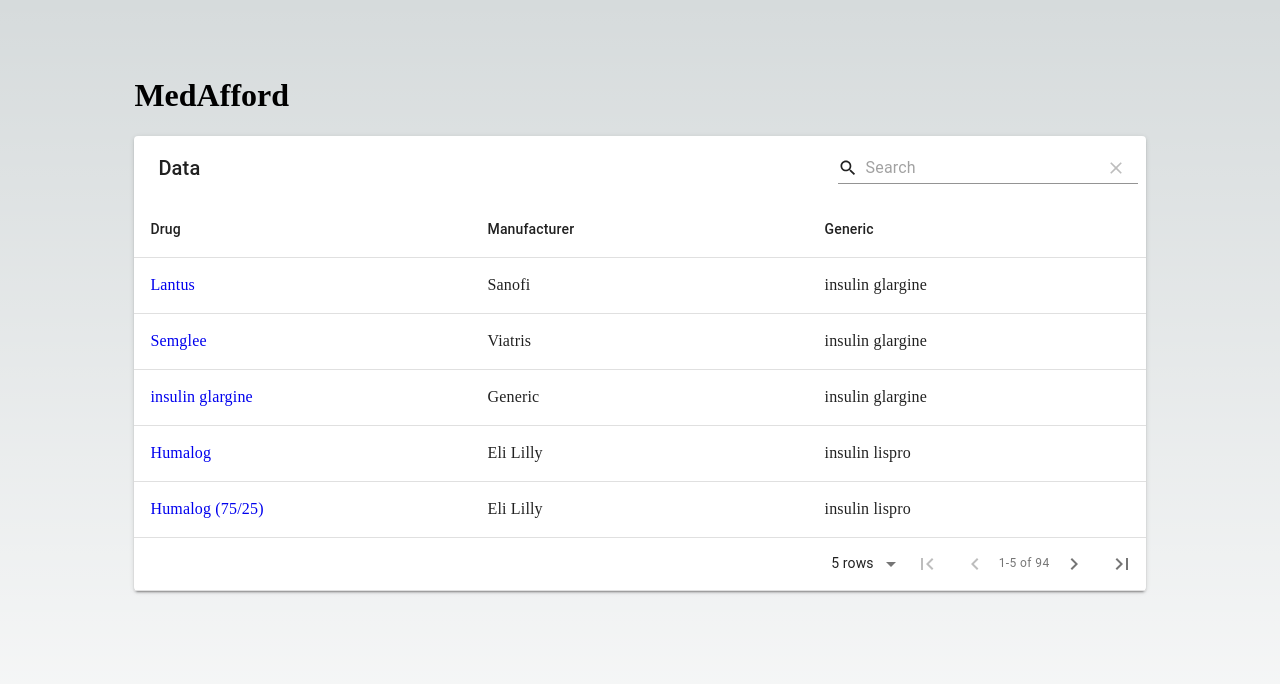
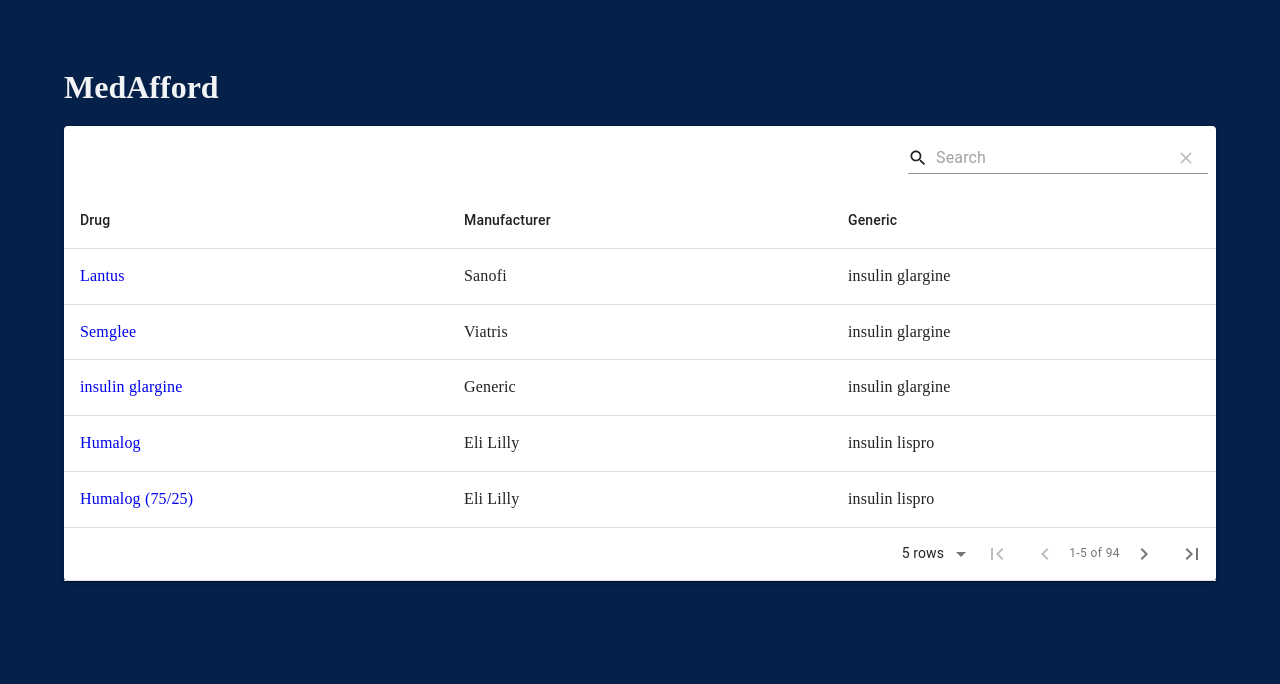
Before and after one commit to medafford/medafford.github.io, a Next.js app: page / in a window 1280 px wide. Shown: the top 684 px of the page. Built offline with nearby package versions, Linux system fonts and the light colour scheme.

Commit message:
basic styling, ucsf colors

```diff
--- a/src/globals.css
+++ b/src/globals.css
@@ -1,100 +1,25 @@
 :root {
-  --max-width: 1100px;
-  --border-radius: 12px;
-  --font-mono: ui-monospace, Menlo, Monaco, 'Cascadia Mono', 'Segoe UI Mono',
-    'Roboto Mono', 'Oxygen Mono', 'Ubuntu Monospace', 'Source Code Pro',
-    'Fira Mono', 'Droid Sans Mono', 'Courier New', monospace;
-
-  --foreground-rgb: 0, 0, 0;
-  --background-start-rgb: 214, 219, 220;
-  --background-end-rgb: 255, 255, 255;
-
-  --primary-glow: conic-gradient(
-    from 180deg at 50% 50%,
-    #16abff33 0deg,
-    #0885ff33 55deg,
-    #54d6ff33 120deg,
-    #0071ff33 160deg,
-    transparent 360deg
-  );
-  --secondary-glow: radial-gradient(
-    rgba(255, 255, 255, 1),
-    rgba(255, 255, 255, 0)
-  );
-
-  --tile-start-rgb: 239, 245, 249;
-  --tile-end-rgb: 228, 232, 233;
-  --tile-border: conic-gradient(
-    #00000080,
-    #00000040,
-    #00000030,
-    #00000020,
-    #00000010,
-    #00000010,
-    #00000080
-  );
-
-  --callout-rgb: 238, 240, 241;
-  --callout-border-rgb: 172, 175, 176;
-  --card-rgb: 180, 185, 188;
-  --card-border-rgb: 131, 134, 135;
-}
-
-@media (prefers-color-scheme: dark) {
-  :root {
-    --foreground-rgb: 255, 255, 255;
-    --background-start-rgb: 0, 0, 0;
-    --background-end-rgb: 0, 0, 0;
-
-    --primary-glow: radial-gradient(rgba(1, 65, 255, 0.4), rgba(1, 65, 255, 0));
-    --secondary-glow: linear-gradient(
-      to bottom right,
-      rgba(1, 65, 255, 0),
-      rgba(1, 65, 255, 0),
-      rgba(1, 65, 255, 0.3)
-    );
-
-    --tile-start-rgb: 2, 13, 46;
-    --tile-end-rgb: 2, 5, 19;
-    --tile-border: conic-gradient(
-      #ffffff80,
-      #ffffff40,
-      #ffffff30,
-      #ffffff20,
-      #ffffff10,
-      #ffffff10,
-      #ffffff80
-    );
-
-    --callout-rgb: 20, 20, 20;
-    --callout-border-rgb: 108, 108, 108;
-    --card-rgb: 100, 100, 100;
-    --card-border-rgb: 200, 200, 200;
-  }
+  --border-radius: 4px;
+  --navy: #052049;
+  --blue: #006BE9;
+  --white: #F2F3F4;
+  --gray: #D1D3D3;
+  --cool-gray: #B4B9BF;
+  --blue-gray: #506380;
+  --black: #000000;
+  --yellow: #FEB80A;
+  --orange: #FA6E1E;
+  --red: #E61048;
 }
 
 html,
 body {
-  max-width: 100vw;
-  overflow-x: hidden;
-}
-
-body {
-  color: rgb(var(--foreground-rgb));
-  background: linear-gradient(
-      to bottom,
-      transparent,
-      rgb(var(--background-end-rgb))
-    )
-    rgb(var(--background-start-rgb));
+  height: 100%;
+  width: 100%;
+  margin: 0;
+  background-color: var(--navy);
 }
 
 a {
   text-decoration: none;
 }
-
-@media (prefers-color-scheme: dark) {
-  html {
-    color-scheme: dark;
-  }
-}
--- a/src/page.module.css
+++ b/src/page.module.css
@@ -1,16 +1,24 @@
 .main {
-  max-width: 80%;
-  margin: auto;
+  max-width: 90%;
+  margin: 0 auto;
   padding: 3rem;
-  min-height: 100vh;
+  height: 100%;
 }
 
-.h1 {
+.heading {
   margin-bottom: 20px;
+  color: var(--white);
 }
 
 .info {
-  background-color: #EEE;
+  background-color: var(--cool-gray);
   padding: 20px;
   border-radius: var(--border-radius);
 }
+
+.paper {
+  margin: 10px 0;
+  padding: 5px 10px;
+  background-color: var(--white);
+  color: var(--black);
+}
--- a/src/pages/_app.tsx
+++ b/src/pages/_app.tsx
@@ -6,15 +6,13 @@
 
 export default function App({Component, pageProps}: AppProps<any>) {
   return (
-      <div>
-        <Head>
-          <title>Medafford</title>
-        </Head>
         <ThemeProvider theme={createTheme()}>
+          <Head>
+            <title>Medafford</title>
+          </Head>
           <div className={styles.main}>
             <Component {...pageProps} />
           </div>
         </ThemeProvider>
-      </div>
   )
 }
--- a/src/pages/index.tsx
+++ b/src/pages/index.tsx
@@ -1,4 +1,5 @@
 /* eslint-disable react/display-name */
+import styles from '../page.module.css'
 import {forwardRef} from 'react';
 import {getData, Row} from '../data';
 import MaterialTable, {Icons} from "material-table";
@@ -59,9 +60,9 @@
   };
 
   return <main>
-    <h1>MedAfford</h1>
+    <h1 className={styles.heading}>MedAfford</h1>
     <MaterialTable
-        title="Data"
+        title=""
         icons={tableIcons}
         columns={columns}
         data={Object.values(data)}
```
Also changed, not shown: src/pages/drug/[id].tsx (+10 -10 lines), 1 other file (tests, documents, lock files or other folders).
